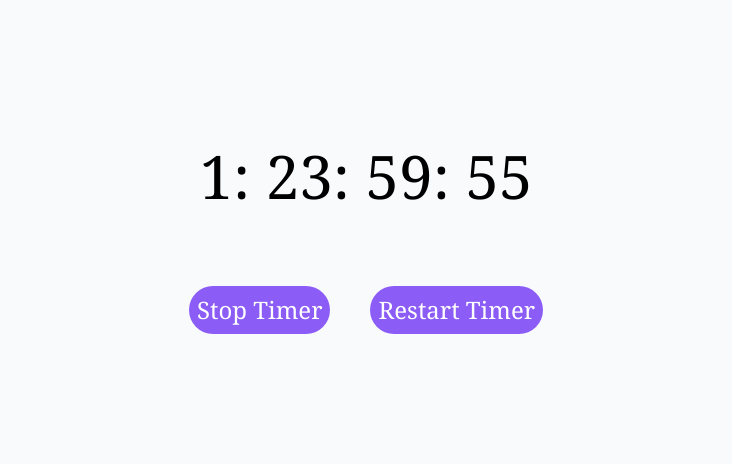
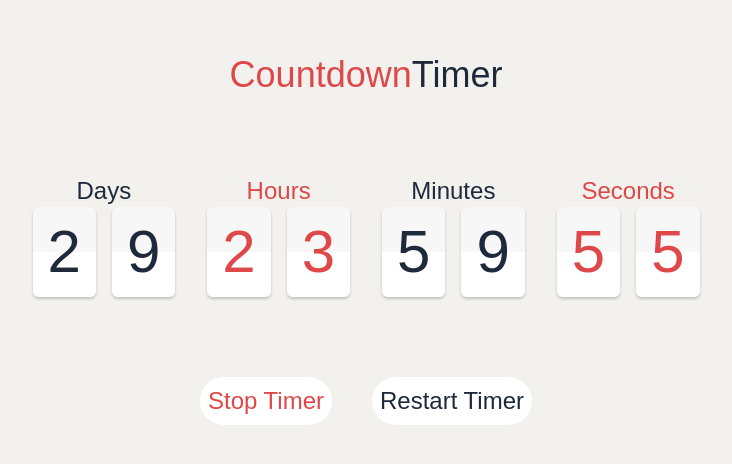
Before and after one commit to mrkamin/countdown-timer, a React (Create React App) app: page / in a window 1280 px wide. Shown: the part 160-624 px from the top of the page, without its empty margins (274-1006 px from the left). Built offline with nearby package versions, Linux system fonts and the light colour scheme.

Commit message:
Add Style to the app

```diff
--- a/src/App.js
+++ b/src/App.js
@@ -5,7 +5,7 @@ import Timer from './component/Timer';
 function App() {
   return (
     <div className="App">
-      <Timer duration={2 * 24 * 60 * 60 * 1000} />
+      <Timer duration={30 * 24 * 60 * 60 * 1000} />
     </div>
   );
 }
--- a/src/component/Timer.jsx
+++ b/src/component/Timer.jsx
@@ -1,5 +1,6 @@
 import React, { useState, useEffect } from 'react';
 import PropTypes from 'prop-types';
+import './timer.css';
 
 const Timer = ({ duration }) => {
   const [time, setTime] = useState(duration);
@@ -28,7 +29,62 @@ const Timer = ({ duration }) => {
     const minutes = parseInt(totalMinutes % 60, 10);
     const hours = parseInt(totalHours % 24, 10);
 
-    return `${days}: ${hours}: ${minutes}: ${seconds} `;
+    return (
+      <div className="flex container">
+        <div className="items-timer">
+          <h5 className="text-2xl text-slate-800">Days</h5>
+          <div className="timer flex">
+            <div className="flip-card">
+              <div className="top text-slate-800">{Math.floor(days / 10)}</div>
+              <div className="bottom text-slate-800">{Math.floor(days / 10)}</div>
+            </div>
+            <div className="flip-card ">
+              <div className="top text-slate-800">{Math.floor(days % 10)}</div>
+              <div className="bottom text-slate-800">{Math.floor(days % 10)}</div>
+            </div>
+          </div>
+        </div>
+        <div className="items-timer">
+          <p className="text-2xl">Hours</p>
+          <div className="timer flex">
+            <div className="flip-card ">
+              <div className="top">{Math.floor(hours / 10)}</div>
+              <div className="bottom">{Math.floor(hours / 10)}</div>
+            </div>
+            <div className="flip-card ">
+              <div className="top">{Math.floor(hours % 10)}</div>
+              <div className="bottom">{Math.floor(hours % 10)}</div>
+            </div>
+          </div>
+        </div>
+        <div className="items-timer">
+          <p className="text-2xl text-slate-800">Minutes</p>
+          <div className="timer flex">
+            <div className="flip-card ">
+              <div className="top text-slate-800">{Math.floor(minutes / 10)}</div>
+              <div className="bottom text-slate-800">{Math.floor(minutes / 10)}</div>
+            </div>
+            <div className="flip-card ">
+              <div className="top text-slate-800">{Math.floor(minutes % 10)}</div>
+              <div className="bottom text-slate-800">{Math.floor(minutes % 10)}</div>
+            </div>
+          </div>
+        </div>
+        <div className="items-timer">
+          <p className="text-2xl">Seconds</p>
+          <div className="timer flex">
+            <div className="flip-card ">
+              <div className="top">{Math.floor(seconds / 10)}</div>
+              <div className="bottom">{Math.floor(seconds / 10)}</div>
+            </div>
+            <div className="flip-card ">
+              <div className="top ">{seconds % 10}</div>
+              <div className="bottom ">{seconds % 10}</div>
+            </div>
+          </div>
+        </div>
+      </div>
+    );
   };
 
   const stopTimer = () => {
@@ -41,11 +97,27 @@ const Timer = ({ duration }) => {
   };
 
   return (
-    <div className="flex flex-col gap-20 items-center justify-center bg-slate-50 w-full h-screen">
-      <p className="font-serif font-lg text-6xl">{gietFormattedTime(time)}</p>
+    <div className="flex flex-col gap-20 items-center justify-center w-full h-screen">
+      <p className="text-4xl">
+        Countdown
+        <span className="text-slate-800">Timer</span>
+      </p>
+      <p className=" font-lg text-6xl">{gietFormattedTime(time)}</p>
       <div className="flex gap-10">
-        <button type="button" className="rounded-full p-2 text-2xl font-serif font-medium text-white cursor-pointer bg-violet-500 hover:bg-violet-600 active:bg-violet-700 focus:outline-none focus:ring focus:ring-violet-300" onClick={stopTimer}>Stop Timer</button>
-        <button type="button" className="rounded-full p-2 text-2xl font-serif font-medium text-white cursor-pointer bg-violet-500 hover:bg-violet-600 active:bg-violet-700 focus:outline-none focus:ring focus:ring-violet-300" onClick={restartTimer}>Restart Timer</button>
+        <button
+          type="button"
+          className="rounded-full p-2 text-2xl  font-medium text-text-red-600 cursor-pointer bg-white hover:bg-slate-800 hover:text-white active:bg-violet-700 focus:outline-none focus:ring focus:ring-violet-300"
+          onClick={stopTimer}
+        >
+          Stop Timer
+        </button>
+        <button
+          type="button"
+          className="rounded-full p-2 text-2xl  font-medium text-slate-800 cursor-pointer bg-white hover:bg-slate-800 hover:text-white active:bg-violet-700 focus:outline-none focus:ring focus:ring-violet-300"
+          onClick={restartTimer}
+        >
+          Restart Timer
+        </button>
       </div>
     </div>
   );
--- /dev/null
+++ b/src/component/timer.css
@@ -0,0 +1,81 @@
+*,
+*::after,
+*::before {
+  box-sizing: border-box;
+  font-family: Arial, Helvetica, sans-serif;
+}
+
+body {
+  background-color: #f2f1ed;
+  color: #de4848;
+}
+
+.container {
+  gap: 2rem;
+}
+
+.flip-card {
+  position: relative;
+  display: inline-flex;
+  flex-direction: column;
+  box-shadow: 0 2px 3px 0 rgba(0, 0, 0, 0.2);
+  border-radius: 0.1em;
+}
+
+.top,
+.bottom,
+.flip-card .top-flip,
+.flip-card .bottom-flip {
+  height: 0.75em;
+  line-height: 1;
+  padding: 0.25em;
+  overflow: hidden;
+}
+
+.top,
+.flip-card .top-flip {
+  background-color: #f7f7f7;
+  border-top-right-radius: 0.1em;
+  border-top-left-radius: 0.1em;
+}
+
+.bottom,
+.flip-card .bottom-flip {
+  background-color: white;
+  display: flex;
+  align-items: flex-end;
+  border-bottom-right-radius: 0.1em;
+  border-bottom-left-radius: 0.1em;
+}
+
+.flip-card .top-flip {
+  position: absolute;
+  width: 100%;
+  animation: flip-top 250ms ease-in;
+  transform-origin: bottom;
+}
+
+.timer {
+  gap: 1rem;
+}
+
+@keyframes flip-top {
+  100% {
+    transform: rotateX(90deg);
+  }
+}
+
+.flip-card .bottom-flip {
+  position: absolute;
+  bottom: 0;
+  width: 100%;
+  animation: flip-bottom 250ms ease-out 250ms;
+  transform-origin: top;
+  transform: rotateX(90deg);
+}
+
+@keyframes flip-bottom {
+  100% {
+    transform: rotateX(0deg);
+  }
+}
```
